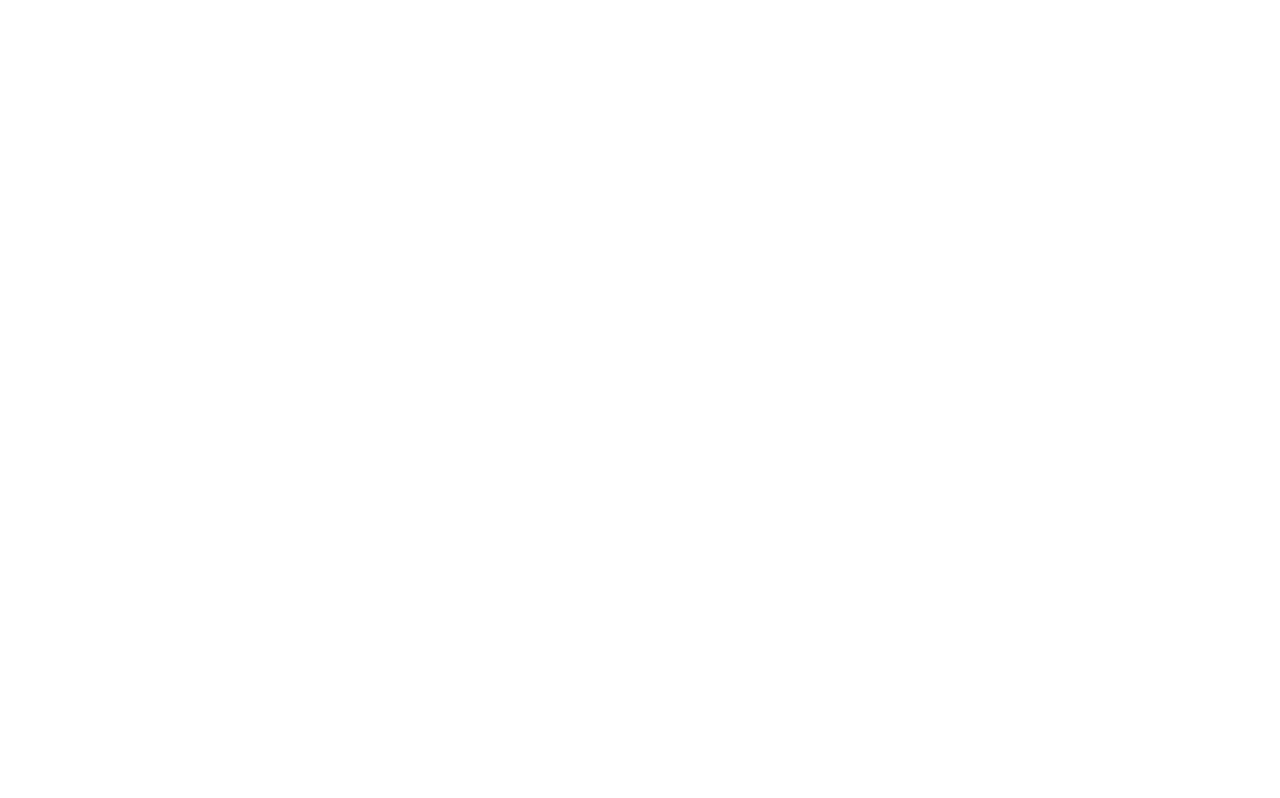
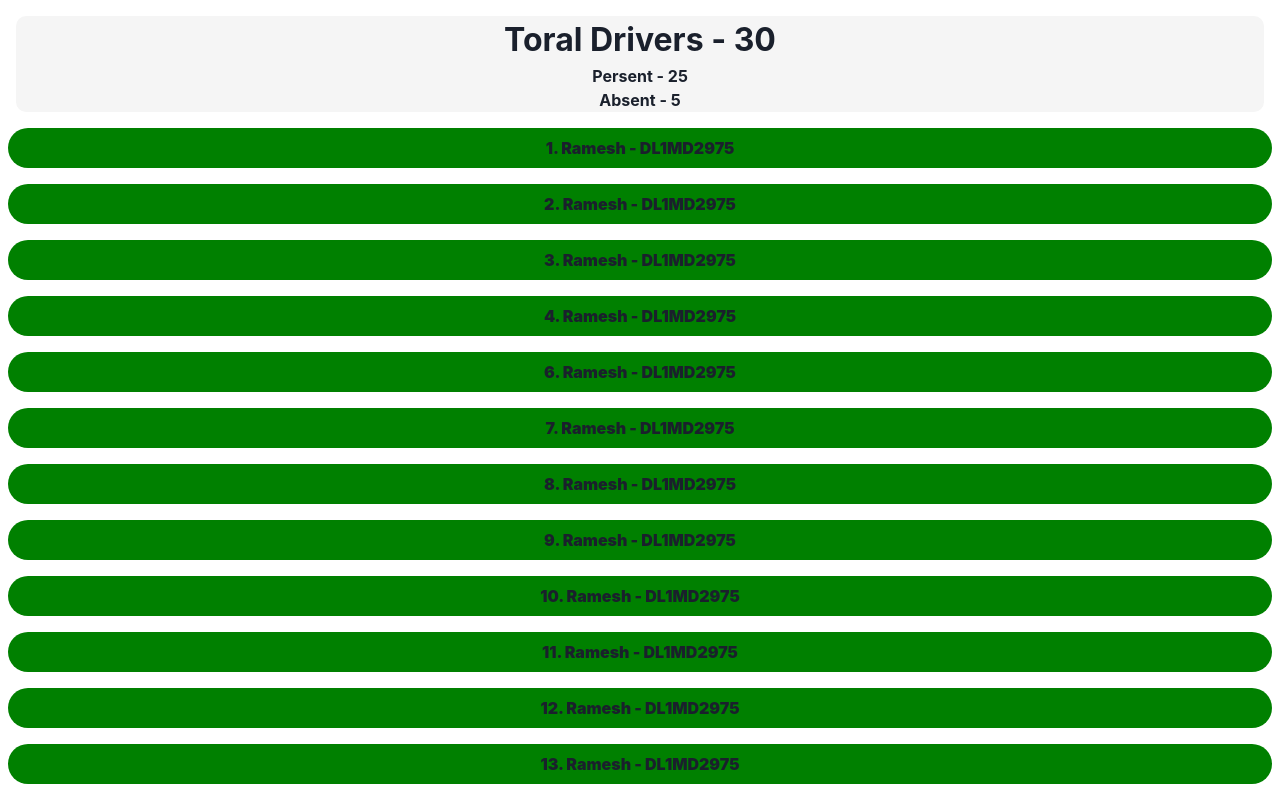
Before and after one commit to CodeshShubh/atteno-Attendance-full-stack-app, a React (Vite) app in the folder frontend/: page /totaldrivers in a window 1280 px wide. Before the commit this address had no page. Shown: the top 798 px of the page. Built offline with nearby package versions, Linux system fonts and the light colour scheme.

Commit message:
Total Driver mange Data

```diff
--- a/frontend/src/Admin/MDashboard.jsx
+++ b/frontend/src/Admin/MDashboard.jsx
@@ -5,20 +5,34 @@
 import { FaCalendarDays } from "react-icons/fa6";
 import { FaCodeBranch } from "react-icons/fa6";
 import { FcManager } from "react-icons/fc";
-
+import { useNavigate } from 'react-router-dom';
 
 
 
 const MDashboard = () => {
+    const navigate = useNavigate();
+
+     const TotalDriversHandler =(e)=>{
+        e.preventDefault()
+        navigate('/totaldrivers')
+     }
+
+     const AttandenceHandler =(e)=>{
+        e.preventDefault();
+        navigate('/DriverAttendance');
+     }
+
+
+
   return (
     <DashboardConatiner>
         <div className='top_Section'>
             <h1>Welcome , Shubhanshu </h1>
             <p>Select Button to Manage Driver's</p>
         </div>
-        <Navigationbtns btn ="Total Drivers" btncolor="red" icons={<ImTruck />}
+        <Navigationbtns onclick={TotalDriversHandler} btn ="Total Drivers" btncolor="red" icons={<ImTruck />}
         />
-        <Navigationbtns btn="Attendance" btncolor={"green"} icons={<FaCalendarDays />}/>
+        <Navigationbtns onclick={AttandenceHandler}  btn="Attendance" btncolor={"green"} icons={<FaCalendarDays />}/>
         <Navigationbtns btn={"Driver Branch"} btncolor={"blue"} icons={<FaCodeBranch />} />
         <Navigationbtns btn={"Add Driver"} btncolor={"yellow"} icons={<FcManager />}/>
     </DashboardConatiner>
--- /dev/null
+++ b/frontend/src/Admin/ManageData/Attendance.jsx
@@ -0,0 +1,71 @@
+import React from 'react'
+import styled from 'styled-components';
+
+const Attendance = () => {
+
+    const Drivers = [
+        {
+            id:1,
+            name:"Ramesh",
+            vehicle: "DL1MD2975"
+        },
+        {
+            id:2,
+            name:"Ramesh",
+            vehicle: "DL1MD2975"
+        },
+        {
+            id:3,
+            name:"Ramesh",
+            vehicle: "DL1MD2975"
+        },
+        {
+            id:4,
+            name:"Ramesh",
+            vehicle: "DL1MD2975"
+        },
+        {
+            id:6,
+            name:"Ramesh",
+            vehicle: "DL1MD2975"
+        },
+        {
+            id:7,
+            name:"Ramesh",
+            vehicle: "DL1MD2975"
+        },
+        {
+            id:8,
+            name:"Ramesh",
+            vehicle: "DL1MD2975"
+        },
+    ]
+
+
+
+  return (
+    <DriverAttendanceContainer>
+        <div>
+            <h1>Raju - DL1MB0295</h1>
+            <div>
+                <p>20</p>
+            </div>
+            <div>
+                <p>5</p>
+           </div>
+            <div>
+                <p>19</p>
+            </div>
+
+        </div>
+    </DriverAttendanceContainer>
+  )
+}
+
+export default Attendance;
+
+
+const DriverAttendanceContainer = styled.div`
+    max-width: 1440px;
+    min-height: 100vh;
+`
--- a/frontend/src/Admin/ManageData/TotalDrivers.jsx
+++ b/frontend/src/Admin/ManageData/TotalDrivers.jsx
@@ -1,9 +1,163 @@
-import React from 'react'
+import styled from "styled-components";
+import MultpleCards from "../admincomponents/MultpleCards";
 
 const TotalDrivers = () => {
+
+   const Drivers = [
+    {
+        id:1,
+        name:"Ramesh",
+        vehicle: "DL1MD2975"
+    },
+    {
+        id:2,
+        name:"Ramesh",
+        vehicle: "DL1MD2975"
+    },
+    {
+        id:3,
+        name:"Ramesh",
+        vehicle: "DL1MD2975"
+    },
+    {
+        id:4,
+        name:"Ramesh",
+        vehicle: "DL1MD2975"
+    },
+    {
+        id:6,
+        name:"Ramesh",
+        vehicle: "DL1MD2975"
+    },
+    {
+        id:7,
+        name:"Ramesh",
+        vehicle: "DL1MD2975"
+    },
+    {
+        id:8,
+        name:"Ramesh",
+        vehicle: "DL1MD2975"
+    },
+    {
+        id:9,
+        name:"Ramesh",
+        vehicle: "DL1MD2975"
+    },
+    {
+        id:10,
+        name:"Ramesh",
+        vehicle: "DL1MD2975"
+    },
+    {
+        id:11,
+        name:"Ramesh",
+        vehicle: "DL1MD2975"
+    },
+    {
+        id:12,
+        name:"Ramesh",
+        vehicle: "DL1MD2975"
+    },
+    {
+        id:13,
+        name:"Ramesh",
+        vehicle: "DL1MD2975"
+    },
+    {
+        id:14,
+        name:"Ramesh",
+        vehicle: "DL1MD2975"
+    },
+    {
+        id:15,
+        name:"Ramesh",
+        vehicle: "DL1MD2975"
+    },
+    {
+        id:16,
+        name:"Ramesh",
+        vehicle: "DL1MD2975"
+    },
+    {
+        id:17,
+        name:"Ramesh",
+        vehicle: "DL1MD2975"
+    },
+    {
+        id:18,
+        name:"Ramesh",
+        vehicle: "DL1MD2975"
+    },
+    {
+        id:19,
+        name:"Ramesh",
+        vehicle: "DL1MD2975"
+    },
+    {
+        id:20,
+        name:"Ramesh",
+        vehicle: "DL1MD2975"
+    },
+    {
+        id:21,
+        name:"Ramesh",
+        vehicle: "DL1MD2975"
+    },
+    {
+        id:22,
+        name:"Ramesh",
+        vehicle: "DL1MD2975"
+    },
+    {
+        id:23,
+        name:"Ramesh",
+        vehicle: "DL1MD2975"
+    },
+
+   ]
+
   return (
-    <div>TotalDrivers</div>
+    <TotalDriversContainer>
+           <div className="topInfo">
+             <h1>Toral Drivers - 30</h1>
+             <p>Persent - 25</p>
+             <p>Absent - 5</p>
+           </div>
+           {
+            Drivers.map((value)=>(
+                <MultpleCards id={value.id} name={value.name} vehicle={value.vehicle}  />
+            ))
+           }
+    </TotalDriversContainer>
   )
 }
 
-export default TotalDrivers
+export default TotalDrivers;
+
+
+
+export const TotalDriversContainer = styled.div`
+    max-width: 1440px;
+    min-height: 100vh;
+    background-color: white;
+    padding: 0.5rem;
+
+ .topInfo{
+    background-color: whitesmoke;
+    margin: 0.5rem;
+    border-radius: 10px;
+    display: flex;
+    flex-direction: column;
+    justify-content: center;
+    align-items: center;
+    >h1{
+        font-size: 2rem;
+        font-weight: bolder;
+    }
+    >p{
+        font-size: 1rem;
+        font-weight: bolder;
+    }
+ }
+`
--- /dev/null
+++ b/frontend/src/Admin/admincomponents/MultpleCards.jsx
@@ -0,0 +1,23 @@
+import styled from 'styled-components';
+
+const MultpleCards = ({id,name,vehicle}) => {
+  return (
+    <MultipleCardContainer>
+            <p key={id}>{id}. {name} - {vehicle}</p>
+    </MultipleCardContainer>
+  )
+}
+
+export default MultpleCards;
+
+
+
+const MultipleCardContainer = styled.div`
+     background-color: green;
+     padding: 0.5rem;
+     font-weight: 900;
+     text-align: center;
+     border-radius: 20px;
+     margin-top: 1rem;
+
+`
--- a/frontend/src/Admin/admincomponents/btns.jsx
+++ b/frontend/src/Admin/admincomponents/btns.jsx
@@ -1,13 +1,14 @@
 import styled from 'styled-components'
 import { OrangeButton } from '../../components/Home/MHome'
 import { IoIosArrowDropright } from "react-icons/io";
+import { FaCircleArrowLeft } from "react-icons/fa6";
 
 
 
 
-export const Navigationbtns =({btn, btncolor, icons})=>{
+export const Navigationbtns =({btn, btncolor, icons, onclick})=>{
     return(
-        <Navbtns btncolor={btncolor}>
+        <Navbtns onClick={onclick} btncolor={btncolor}>
              <div className='icons'>
             {icons}
            <div className='namesvg'>
@@ -43,3 +44,14 @@
 }
 
 `
+
+
+// for arrows
+
+// export const ForwardArrow =()=>{
+
+// }
+
+// export const BackwardArrow =()=>{
+//     <FaCircleArrowLeft />
+// }
--- a/frontend/src/App.jsx
+++ b/frontend/src/App.jsx
@@ -15,6 +15,10 @@
 import MAdminLogin from './Admin/MAdminLogin';
 import MDashboard from './Admin/MDashboard';
 
+//manage Data
+import TotalDrivers from './Admin/ManageData/TotalDrivers';
+import Attendance from './Admin/ManageData/Attendance';
+
 
 function App() {
 
@@ -31,6 +35,11 @@
                  {/* for Admin dashboard */}
           <Route path='/adminlogin' element={<MAdminLogin/> }/>
           <Route path='/admindashboard' element={<MDashboard/> }/>
+          {/* Manage Data */}
+          <Route path='/totaldrivers' element={<TotalDrivers/> }/>
+          <Route path='/DriverAttendance' element={<Attendance/> }/>
+
+
 
         </Routes>
       </Router>
```
